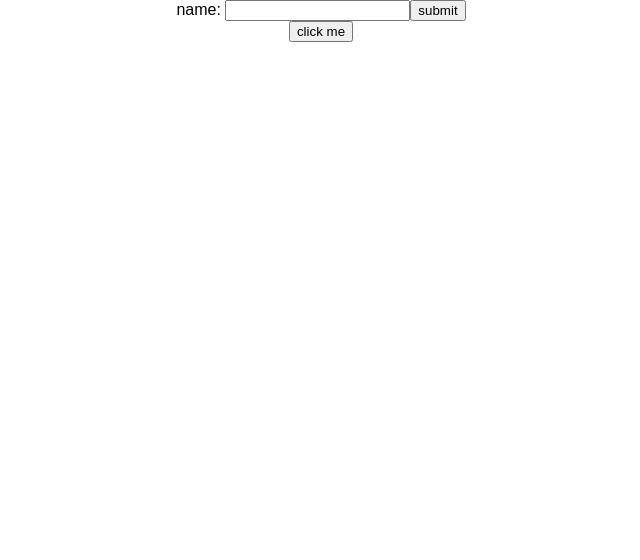
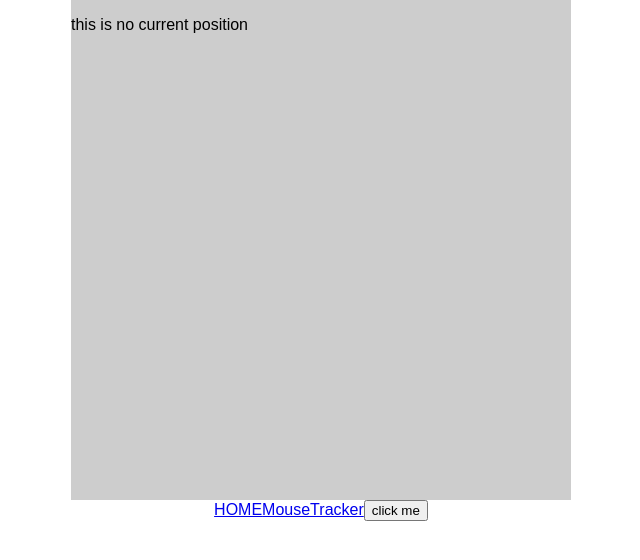
Before and after one commit to yzqhyf/react-test-app, a React (Create React App) app: page /MouseTracker in a window 1280 px wide. Shown: the top 560 px of the page, without its empty margins (319-959 px from the left). Built offline with nearby package versions, Linux system fonts and the light colour scheme; the HTML template or start-up script is replaced by a standard one.

Commit message:
Route and Mouse track.

```diff
--- a/package.json
+++ b/package.json
@@ -5,6 +5,7 @@
   "dependencies": {
     "react": "^16.8.6",
     "react-dom": "^16.8.6",
+    "react-router-dom": "^5.0.0",
     "react-scripts": "0.9.5"
   },
   "devDependencies": {
--- a/src/App.js
+++ b/src/App.js
@@ -1,15 +1,25 @@
 import React, { Component } from 'react';
+import { BrowserRouter, Route, NavLink, Switch} from "react-router-dom";
 import './App.css';
 import Button from './Button/Button';
 import Form from './Form/Form';
+import MouseTracker from './Mouse/MouseTracker';
 
 class App extends Component {
   render() {
     return (
-      <div className="App">
-        <Form />
-        <Button name="click me" />
-      </div>
+      <BrowserRouter>
+        <div className="App">
+          <Switch>
+            <Route exact path="/" component={Form} />
+            <Route path="/MouseTracker" component={MouseTracker} />
+          </Switch>
+
+          <NavLink to="/" exact activeClassName="">HOME</NavLink>
+          <NavLink to="/MouseTracker" activeClassName="">MouseTracker</NavLink>
+          <Button name="click me" />
+        </div>
+      </BrowserRouter>
     );
   }
 }
--- /dev/null
+++ b/src/Mouse/Mouse.js
@@ -0,0 +1,35 @@
+import React, { Component } from 'react';
+import PropTypes from 'prop-types';
+
+class Mouse extends Component {
+    constructor(props) {
+        super(props);
+        this.state = {
+            x: '',
+            y: '',
+            init: true
+        }
+    }
+
+    handleMouseMove = (event) => {
+        this.setState({
+            x: event.clientX,
+            y: event.clientY,
+            init: false
+        });
+    }
+
+    render() {
+        return (
+            <div style={{width: '500px', height: '500px', background: '#4444', margin: '0 auto'}} onMouseMove={this.handleMouseMove}>
+                {this.props.render(this.state)}
+            </div>
+        );
+    }
+}
+
+Mouse.propTypes = {
+    render: PropTypes.func.isRequired
+}
+
+export default Mouse;
--- /dev/null
+++ b/src/Mouse/MouseTracker.js
@@ -0,0 +1,15 @@
+import React, { Component } from 'react';
+import Mouse from './Mouse';
+import Po from './Po';
+
+class MouseTracker extends Component {
+    render() {
+        return(
+            <Mouse render={mouse => (
+                <Po mouse={mouse} />
+            )}/>
+        );
+    }
+}
+
+export default MouseTracker;
--- /dev/null
+++ b/src/Mouse/Po.js
@@ -0,0 +1,20 @@
+import React, { Component } from 'react';
+import PropTypes from 'prop-types';
+
+class Po extends Component {
+    render() {
+        const mouse = this.props.mouse;
+        const position = mouse.init ? (<p>this is no current position</p>) : (<p>{mouse.x}, {mouse.y}</p>);
+        return (
+            <div style={{position: 'absolute', left: mouse.x + 25, top: mouse.y + 25}}>
+                {position}
+            </div>
+        );
+    }
+}
+
+Po.propTypes = {
+    mouse: PropTypes.object.isRequired
+}
+
+export default Po;
```
Also changed, not shown: 1 other file (tests, documents, lock files or other folders).
